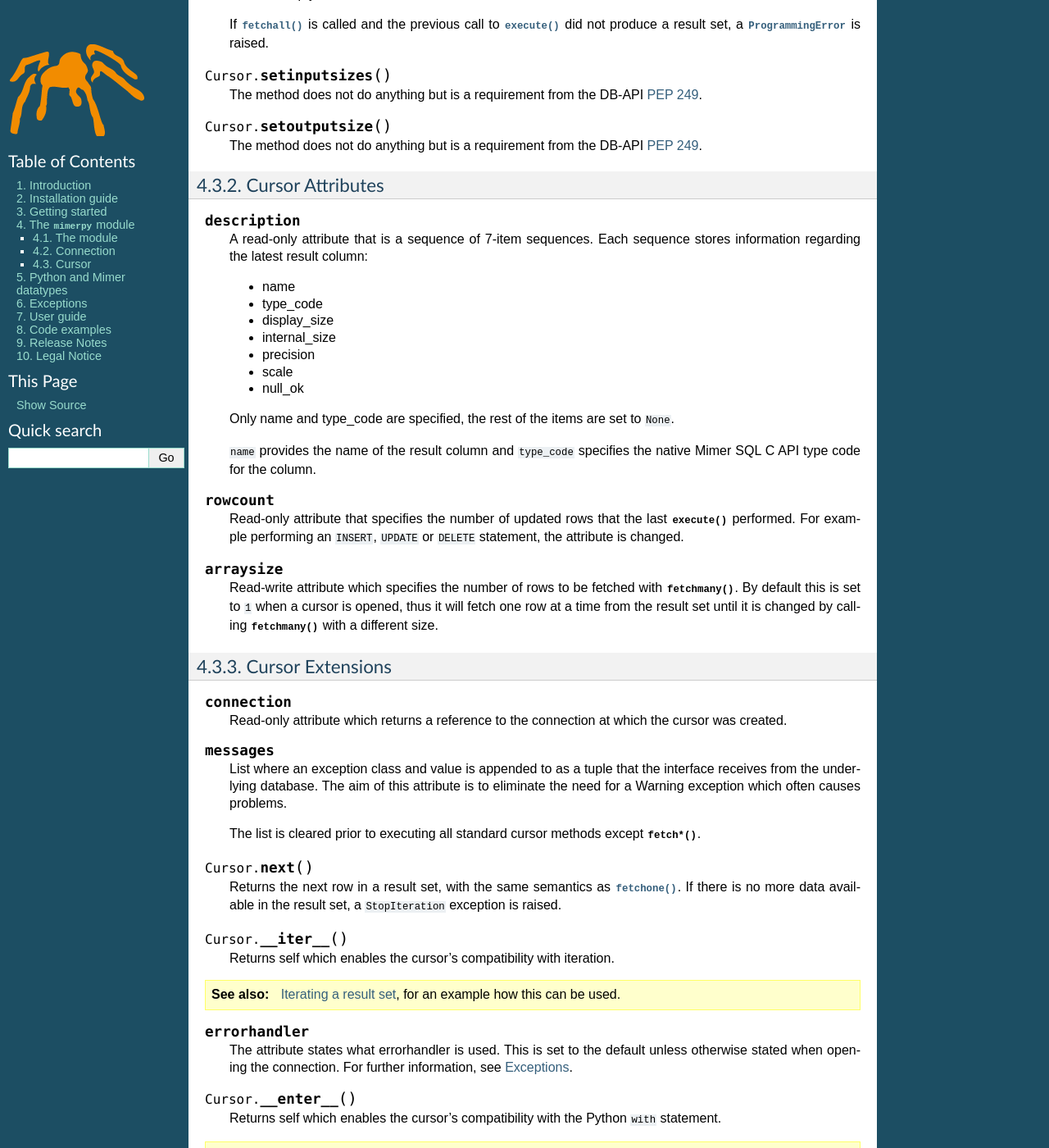
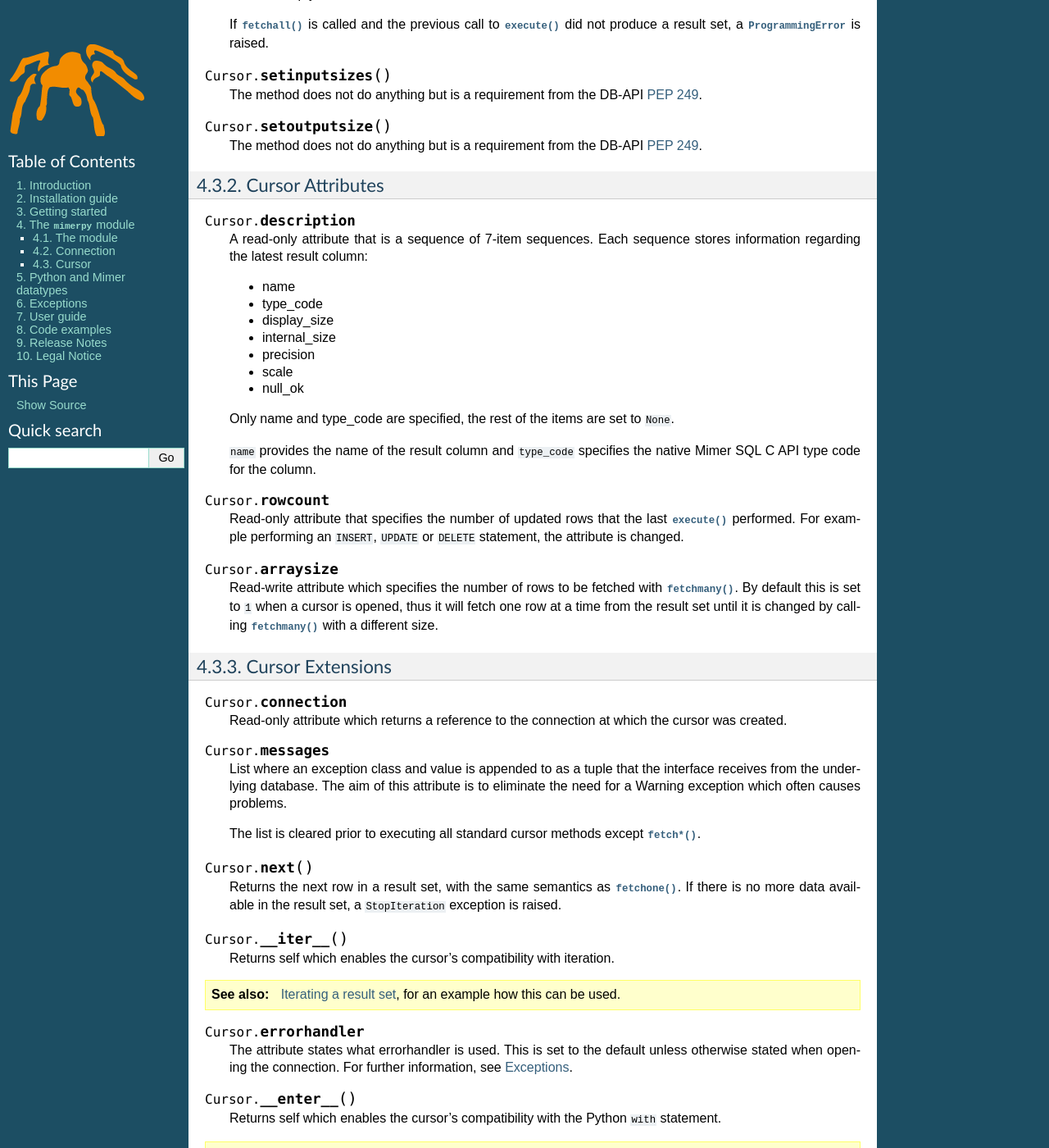
Before and after one commit to mimersql/MimerPy, a Sphinx documentation site: the page built from doc/mimerpy.rst, in a window 1280 px wide and 1400 px high, scrolled down 3947 px. Shown: the whole window at 82% size. Built offline with Sphinx 7.4.7, drawn with Linux system fonts in a browser that asks for light colours; some of the changed text lies outside the part shown.

Commit message:
Fixed last sphinx warnings, using sphinx v3.5.3+

```diff
--- a/doc/mimerpy.rst
+++ b/doc/mimerpy.rst
@@ -282,7 +282,7 @@ Cursor Methods
 Cursor Attributes
 --------------------------------------
 
-.. attribute:: description
+.. attribute:: Cursor.description
 
   A read-only attribute that is a sequence of 7-item sequences. Each
   sequence stores information regarding the latest result column:
@@ -301,14 +301,14 @@ Cursor Attributes
   ``name`` provides the name of the result column and ``type_code``
   specifies the native Mimer SQL C API type code for the column.
 
-.. attribute:: rowcount
+.. attribute:: Cursor.rowcount
 
   Read-only attribute that specifies the number of updated rows that
   the last :meth:`~execute` performed. For example performing an
   ``INSERT``, ``UPDATE`` or ``DELETE`` statement, the attribute is
   changed.
 
-.. attribute:: arraysize
+.. attribute:: Cursor.arraysize
 
   Read-write attribute which specifies the number of rows to be
   fetched with :meth:`~fetchmany`. By default this is set to ``1``
@@ -320,12 +320,12 @@ Cursor Attributes
 Cursor Extensions
 --------------------------------------
 
-.. attribute:: connection
+.. attribute:: Cursor.connection
 
   Read-only attribute which returns a reference to the connection at
   which the cursor was created.
 
-.. attribute:: messages
+.. attribute:: Cursor.messages
 
   List where an exception class and value is appended to as a tuple
   that the interface receives from the underlying database.  The aim
@@ -348,7 +348,7 @@ Cursor Extensions
 .. seealso:: :ref:`Iterating a result set`, for an example how this
              can be used.
 
-.. attribute:: errorhandler
+.. attribute:: Cursor.errorhandler
 
   The attribute states what errorhandler is used. This is set to the
   default unless otherwise stated when opening the connection. For
```
Also changed, not shown: other parts of doc/mimerpy.rst (+6 -6 lines).
